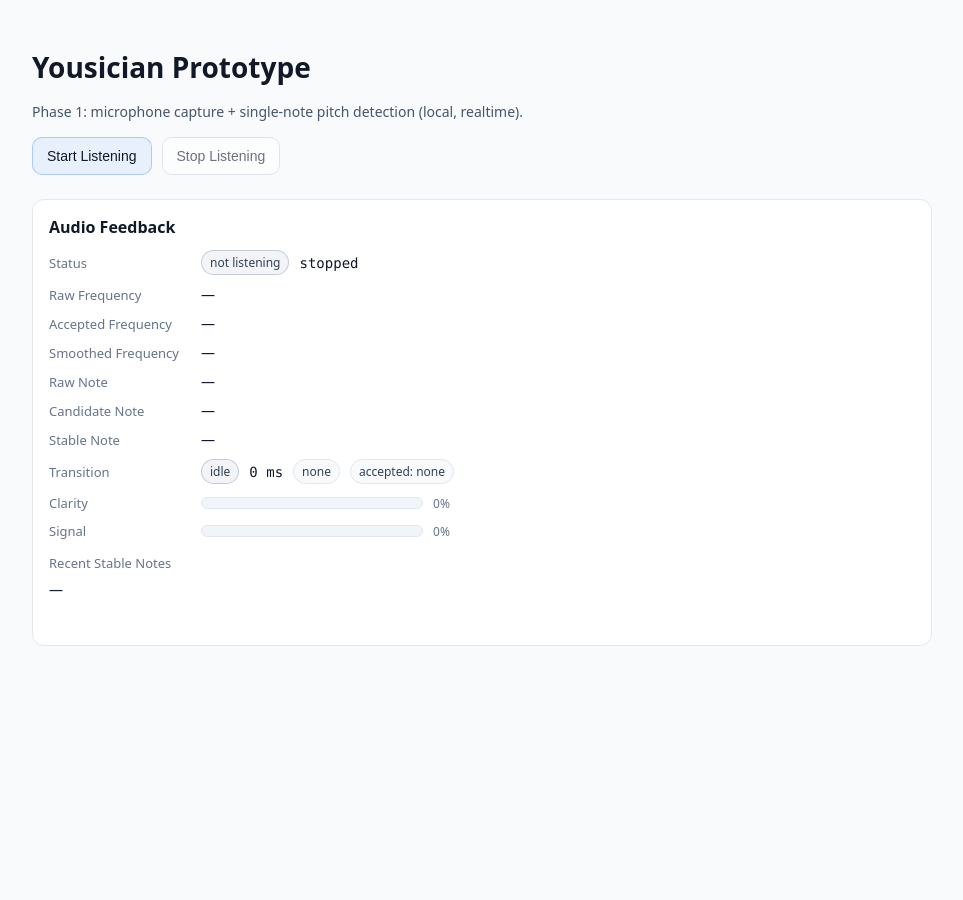
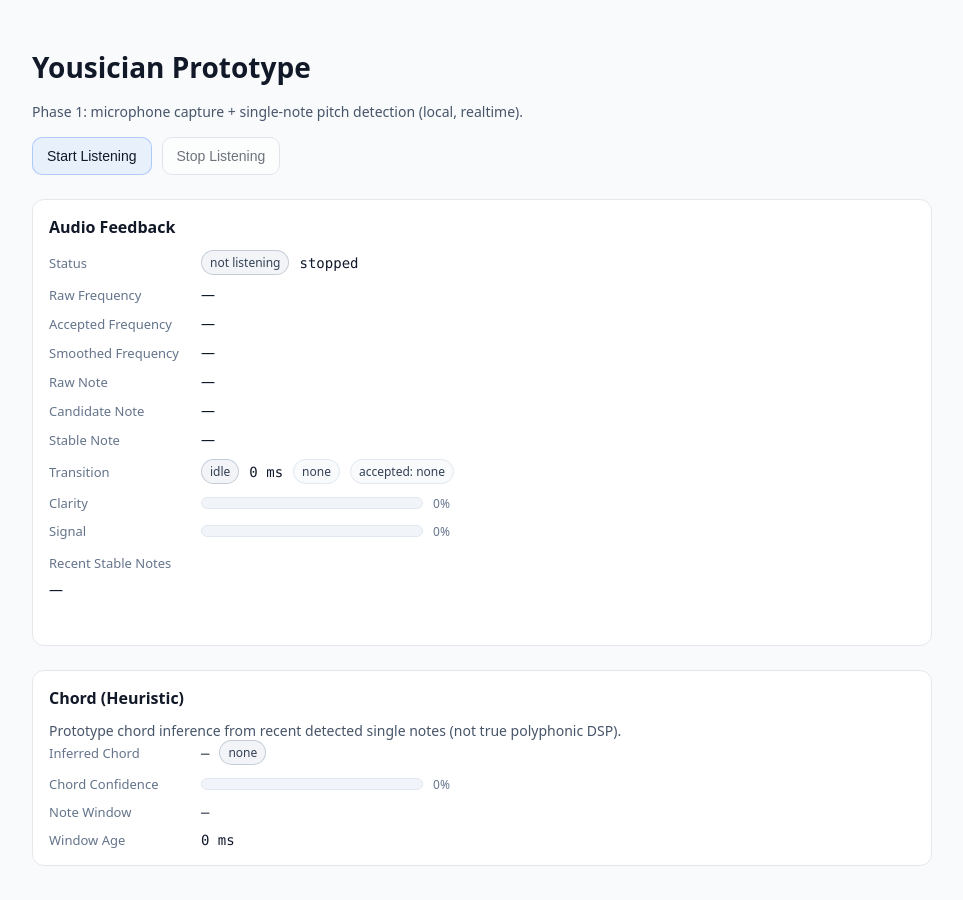
Before and after one commit to sddinwid/Yousician-clone, a React app in the folder frontend/: page / in a window 1280 px wide. Shown: the top 900 px of the page, without its empty margins (158-1121 px from the left). Before the commit the page ends 800 px from the top, so only its background shows below. Built offline with nearby package versions, Linux system fonts and the light colour scheme; the HTML template or start-up script is replaced by a standard one.

Commit message:
Added basic chord inference

```diff
--- a/frontend/src/App.jsx
+++ b/frontend/src/App.jsx
@@ -1,5 +1,6 @@
 import './App.css'
 import { usePitchDetector } from './hooks/usePitchDetector'
+import { useChordInference } from './hooks/useChordInference'
 
 function App() {
   const {
@@ -23,6 +24,8 @@
     start,
     stop,
   } = usePitchDetector()
+
+  const chord = useChordInference(noteHistory)
 
   return (
     <main className="page">
@@ -149,6 +152,48 @@
           {error ? <div className="errorText">{error}</div> : <div className="hint"> </div>}
         </div>
       </section>
+
+      <section className="card" aria-labelledby="chord-title">
+        <h2 id="chord-title">Chord (Heuristic)</h2>
+        <p className="subtle">
+          Prototype chord inference from recent detected single notes (not true polyphonic DSP).
+        </p>
+        <div className="grid">
+          <div className="row">
+            <div className="label">Inferred Chord</div>
+            <div className="value">
+              <span className="mono">{chord.chord ?? '—'}</span>
+              <span className={`pill ${chord.state === 'stable' ? 'pillOn' : 'pillOff'}`}>
+                {chord.state}
+              </span>
+            </div>
+          </div>
+          <div className="row">
+            <div className="label">Chord Confidence</div>
+            <div className="value">
+              <div className="meter" aria-label="chord confidence">
+                <div
+                  className="meterFill"
+                  style={{ width: `${Math.round((chord.confidence ?? 0) * 100)}%` }}
+                />
+              </div>
+              <div className="meterText">{Math.round((chord.confidence ?? 0) * 100)}%</div>
+            </div>
+          </div>
+          <div className="row">
+            <div className="label">Note Window</div>
+            <div className="value">
+              <span className="mono">{(chord.usedWindow ?? []).slice(0, 10).join(', ') || '—'}</span>
+            </div>
+          </div>
+          <div className="row">
+            <div className="label">Window Age</div>
+            <div className="value">
+              <span className="mono">{chord.candidateAgeMs} ms</span>
+            </div>
+          </div>
+        </div>
+      </section>
     </main>
   )
 }
--- /dev/null
+++ b/frontend/src/audio/chord.js
@@ -0,0 +1,114 @@
+const CHORD_TEMPLATES = [
+  { name: 'C', tones: ['C', 'E', 'G'], root: 'C' },
+  { name: 'G', tones: ['G', 'B', 'D'], root: 'G' },
+  { name: 'D', tones: ['D', 'F#', 'A'], root: 'D' },
+  { name: 'A', tones: ['A', 'C#', 'E'], root: 'A' },
+  { name: 'E', tones: ['E', 'G#', 'B'], root: 'E' },
+  { name: 'Am', tones: ['A', 'C', 'E'], root: 'A' },
+  { name: 'Em', tones: ['E', 'G', 'B'], root: 'E' },
+  { name: 'Dm', tones: ['D', 'F', 'A'], root: 'D' },
+]
+
+const PITCH_CLASSES = ['C', 'C#', 'D', 'D#', 'E', 'F', 'F#', 'G', 'G#', 'A', 'A#', 'B']
+
+export function noteNameToPitchClass(noteName) {
+  if (!noteName || typeof noteName !== 'string') return null
+  // Accept like "F#3", "E2" -> "F#", "E"
+  const match = noteName.trim().match(/^([A-G])(#|b)?/)
+  if (!match) return null
+  const letter = match[1]
+  const accidental = match[2] ?? ''
+  const pc = `${letter}${accidental}`
+  if (PITCH_CLASSES.includes(pc)) return pc
+  // Basic enharmonic support for flats.
+  if (accidental === 'b') {
+    const idx = PITCH_CLASSES.indexOf(letter)
+    return PITCH_CLASSES[(idx + 11) % 12]
+  }
+  return null
+}
+
+function clamp01(x) {
+  return Math.max(0, Math.min(1, x))
+}
+
+/**
+ * Pragmatic chord inference from a rolling note history:
+ * - Normalize notes to pitch classes.
+ * - Build a recency-weighted pitch-class histogram.
+ * - Score each known open chord by coverage minus extra-tone penalty.
+ */
+export function inferOpenChordFromHistory(
+  noteHistory,
+  {
+    windowMs = 2500,
+    maxNotes = 14,
+    halfLifeMs = 900,
+    minPitchClassWeight = 0.12,
+    extraPenaltyPerTone = 0.12,
+    rootBonus = 0.06,
+  } = {},
+) {
+  const now = Date.now()
+  const recent = (Array.isArray(noteHistory) ? noteHistory : [])
+    .filter((h) => h && typeof h.at === 'number' && now - h.at <= windowMs)
+    .slice(0, maxNotes)
+
+  if (recent.length === 0) {
+    return {
+      chord: null,
+      confidence: 0,
+      usedWindow: [],
+      pitchClassWeights: {},
+      best: null,
+    }
+  }
+
+  const weights = {}
+  for (const h of recent) {
+    const pc = noteNameToPitchClass(h.note)
+    if (!pc) continue
+    const age = Math.max(0, now - h.at)
+    const w = Math.pow(0.5, age / halfLifeMs)
+    weights[pc] = (weights[pc] ?? 0) + w
+  }
+
+  const presentPitchClasses = Object.entries(weights)
+    .filter(([, w]) => w >= minPitchClassWeight)
+    .map(([pc]) => pc)
+
+  const scoreChord = (tpl) => {
+    const required = tpl.tones
+    const presentRequired = required.filter((pc) => (weights[pc] ?? 0) >= minPitchClassWeight)
+    const coverage = presentRequired.length / required.length
+
+    const extras = presentPitchClasses.filter((pc) => !required.includes(pc))
+    const penalty = clamp01(extras.length * extraPenaltyPerTone)
+
+    let score = clamp01(coverage - penalty)
+    if ((weights[tpl.root] ?? 0) >= minPitchClassWeight) score = clamp01(score + rootBonus)
+
+    return {
+      name: tpl.name,
+      score,
+      coverage,
+      presentRequired,
+      extras,
+    }
+  }
+
+  const scored = CHORD_TEMPLATES.map(scoreChord).sort((a, b) => {
+    if (b.score !== a.score) return b.score - a.score
+    if (b.coverage !== a.coverage) return b.coverage - a.coverage
+    return a.extras.length - b.extras.length
+  })
+
+  const best = scored[0]
+  return {
+    chord: best?.score > 0 ? best.name : null,
+    confidence: best?.score ?? 0,
+    usedWindow: recent.map((h) => h.note),
+    pitchClassWeights: weights,
+    best,
+  }
+}
--- /dev/null
+++ b/frontend/src/hooks/useChordInference.js
@@ -0,0 +1,84 @@
+import { useEffect, useMemo, useRef, useState } from 'react'
+import { inferOpenChordFromHistory } from '../audio/chord'
+
+const DEFAULTS = {
+  windowMs: 2500,
+  maxNotes: 14,
+  minConfidenceToDisplay: 0.55,
+  commitDebounceMs: 260,
+  holdMs: 700,
+}
+
+export function useChordInference(noteHistory, options = {}) {
+  const opts = { ...DEFAULTS, ...options }
+
+  const inference = useMemo(() => {
+    return inferOpenChordFromHistory(noteHistory, {
+      windowMs: opts.windowMs,
+      maxNotes: opts.maxNotes,
+    })
+  }, [noteHistory, opts.windowMs, opts.maxNotes])
+
+  const [stableChord, setStableChord] = useState(null)
+  const [stableConfidence, setStableConfidence] = useState(0)
+  const [state, setState] = useState('none') // none | forming | stable | holding
+  const [candidateAgeMs, setCandidateAgeMs] = useState(0)
+
+  const candidateRef = useRef({ chord: null, since: 0 })
+  const lastStableAtRef = useRef(0)
+
+  useEffect(() => {
+    const now = performance.now()
+    const candidate = inference.chord
+    const conf = inference.confidence ?? 0
+
+    const usableCandidate = candidate && conf >= opts.minConfidenceToDisplay
+
+    if (!usableCandidate) {
+      if (stableChord && performance.now() - lastStableAtRef.current < opts.holdMs) {
+        setState('holding')
+      } else {
+        setStableChord(null)
+        setStableConfidence(0)
+        setState('none')
+      }
+      candidateRef.current = { chord: null, since: 0 }
+      setCandidateAgeMs(0)
+      return
+    }
+
+    if (candidateRef.current.chord !== candidate) {
+      candidateRef.current = { chord: candidate, since: now }
+      setCandidateAgeMs(0)
+      setState('forming')
+      return
+    }
+
+    const age = now - candidateRef.current.since
+    setCandidateAgeMs(Math.round(age))
+
+    if (age >= opts.commitDebounceMs) {
+      setStableChord(candidate)
+      setStableConfidence(conf)
+      setState('stable')
+      lastStableAtRef.current = performance.now()
+    } else {
+      setState('forming')
+    }
+  }, [
+    inference.chord,
+    inference.confidence,
+    stableChord,
+    opts.minConfidenceToDisplay,
+    opts.commitDebounceMs,
+    opts.holdMs,
+  ])
+
+  return {
+    chord: stableChord ?? inference.chord,
+    confidence: stableChord ? stableConfidence : inference.confidence,
+    usedWindow: inference.usedWindow,
+    state,
+    candidateAgeMs,
+  }
+}
```
